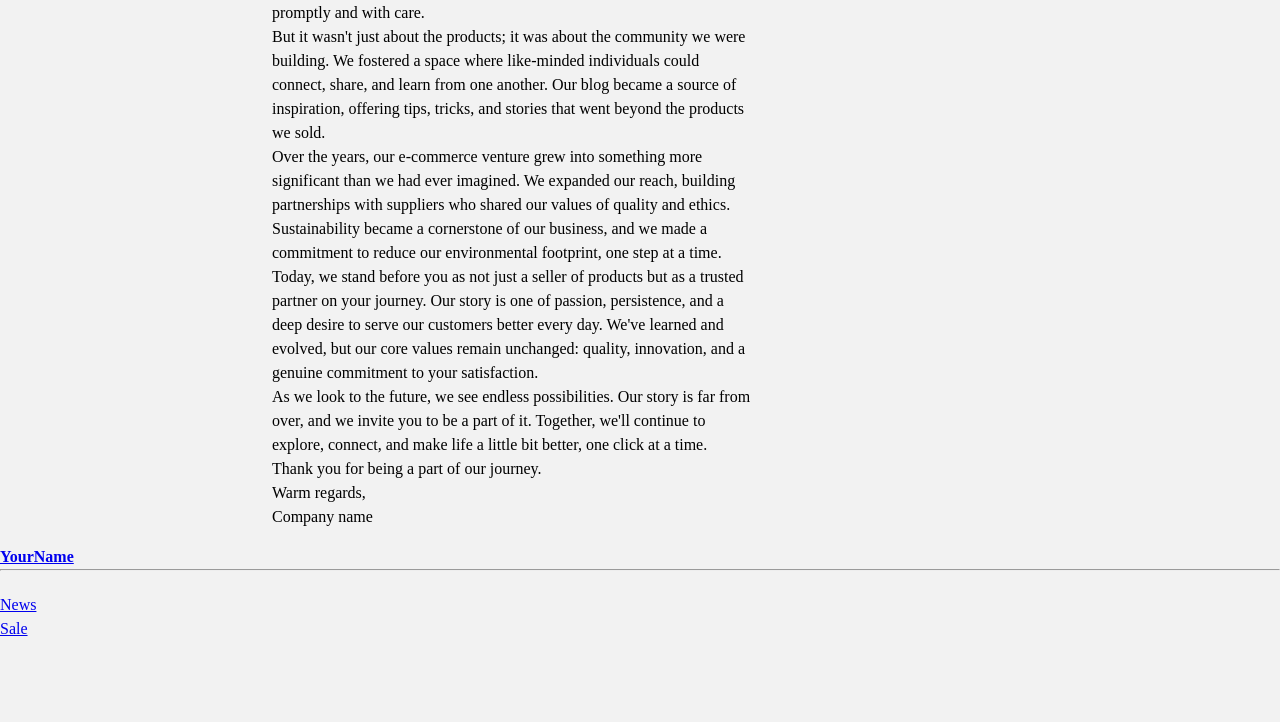
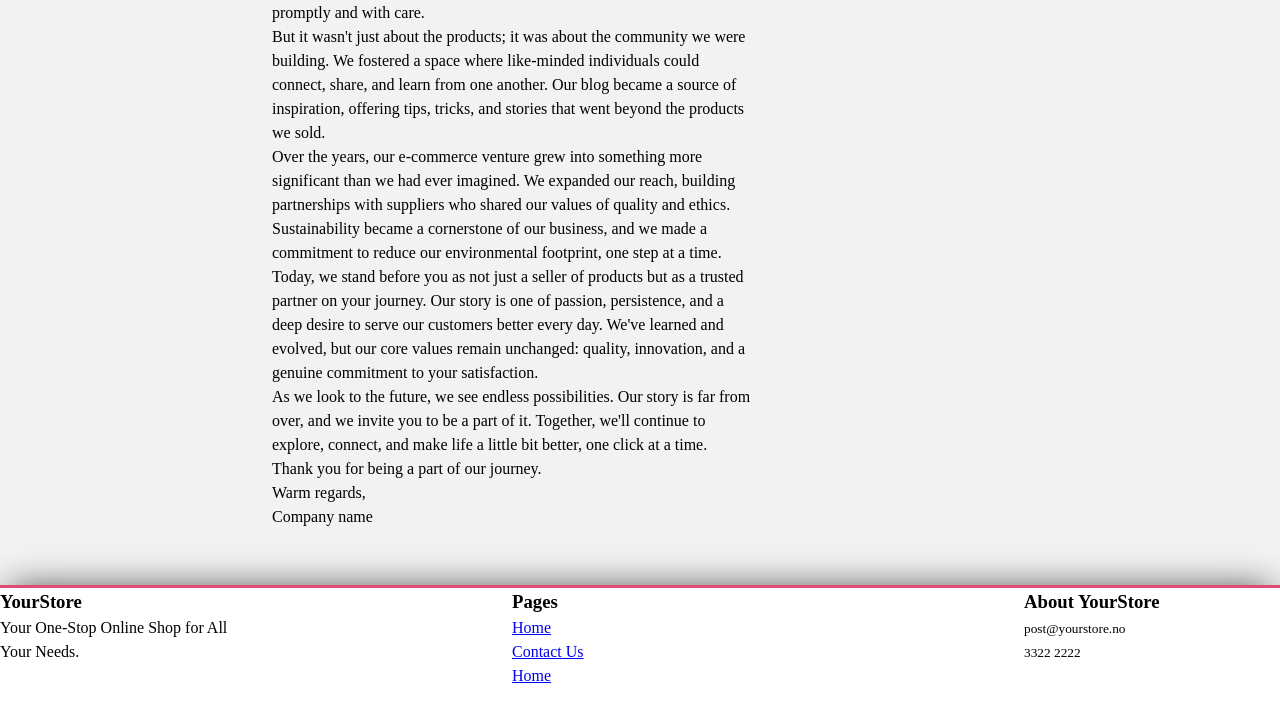
Before and after one commit to nexnic/YourStore, a React (Vite) app: page /Aboutus in a window 1280 px wide. Shown: the part 854-1576 px from the top of the page. Before the commit the page ends 1495 px from the top, so only its background shows below. Built offline with nearby package versions, Linux system fonts and the light colour scheme.

Commit message:
fix some styling

```diff
--- a/src/css/style.css
+++ b/src/css/style.css
@@ -239,6 +239,32 @@ body {
   padding: 1rem;
 }
 
+.footer {
+  display: grid;
+  grid-template-columns: repeat(5, 1fr);
+  grid-template-rows: repeat(5, 1fr);
+  grid-column-gap: 0px;
+  grid-row-gap: 0px;
+  background-color: white;
+  border-top: 3px solid #DF4C73;
+  margin-top: 5vh;
+  -webkit-box-shadow: 0px -8px 33px -10px rgba(0, 0, 0, 0.66);
+  -moz-box-shadow: 0px -8px 33px -10px rgba(0, 0, 0, 0.66);
+  box-shadow: 0px -8px 33px -10px rgba(0, 0, 0, 0.66);
+}
+.footer ul {
+  list-style: none;
+}
+.footer__name {
+  grid-area: 1/1/2/2;
+}
+.footer__pages {
+  grid-area: 1/3/2/4;
+}
+.footer__info {
+  grid-area: 1/5/2/6;
+}
+
 *, *::before, *::after {
   margin: 0;
   padding: 0;
--- a/src/sass/layout/_footer.scss
+++ b/src/sass/layout/_footer.scss
@@ -0,0 +1,25 @@
+.footer {
+    display: grid;
+    grid-template-columns: repeat(5, 1fr);
+    grid-template-rows: repeat(5, 1fr);
+    grid-column-gap: 0px;
+    grid-row-gap: 0px;
+    background-color: $bgColor;
+    border-top: 3px solid $tertiary-color;
+    margin-top: 5vh;
+    -webkit-box-shadow: 0px -8px 33px -10px rgba(0,0,0,0.66);
+    -moz-box-shadow: 0px -8px 33px -10px rgba(0,0,0,0.66);
+    box-shadow: 0px -8px 33px -10px rgba(0,0,0,0.66);
+    ul {
+        list-style: none;
+    }
+    &__name {
+        grid-area: 1 / 1 / 2 / 2;
+    }
+    &__pages {
+        grid-area: 1 / 3 / 2 / 4;
+    }
+    &__info {
+        grid-area: 1 / 5 / 2 / 6;
+    }
+}
--- a/src/script/pages/Layout/Footer/Footer.tsx
+++ b/src/script/pages/Layout/Footer/Footer.tsx
@@ -9,29 +9,35 @@ export default function Footer({pageConfig}) {
 
     return (
             <footer className="footer">
-                <div>
-                    <h3>{}</h3>
-                    <p>{}</p>
+                <div className="footer__name">
+                    <h3>{pageConfig[0].CompanyName}</h3>
+                    <p>{pageConfig[0].CompanySlogen}</p>
                 </div>
-                <div>
-                    <ul>
+                <ul className="footer__pages">
                     <li>
-                            <h4>
-                                <Link to="/" className="link__footer">YourName</Link>
-                            </h4>
+                        <h3>Pages</h3>
                     </li>
                     <li>
-                            <hr />
+                        <Link to="/" className="link__footer">Home</Link>
                     </li>
                     <li>
-                            <Link to="/" className="link__footer"> News</Link>
+                        <Link to="/ContactUs" className="link__footer">Contact Us</Link>
                     </li>
                     <li>
-                            <Link to="*" className="link__footer"> Sale</Link>
+                    <Link to="/Aboutus" className="link__footer">Home</Link>
                     </li>
                 </ul>
-
-                </div>
+                <ul className="footer__info">
+                    <li>
+                        <h3>About {pageConfig[0].CompanyName}</h3>
+                    </li>
+                    <li>
+                        <small>{pageConfig[0].email}</small>
+                    </li>
+                    <li>
+                        <small>{pageConfig[0].telefon}</small>
+                    </li>
+                </ul>
             </footer>
     )
 }
```
Also changed, not shown: 1 other file (tests, documents, lock files or other folders). Lines whose indentation alone changed are shown as unchanged.
